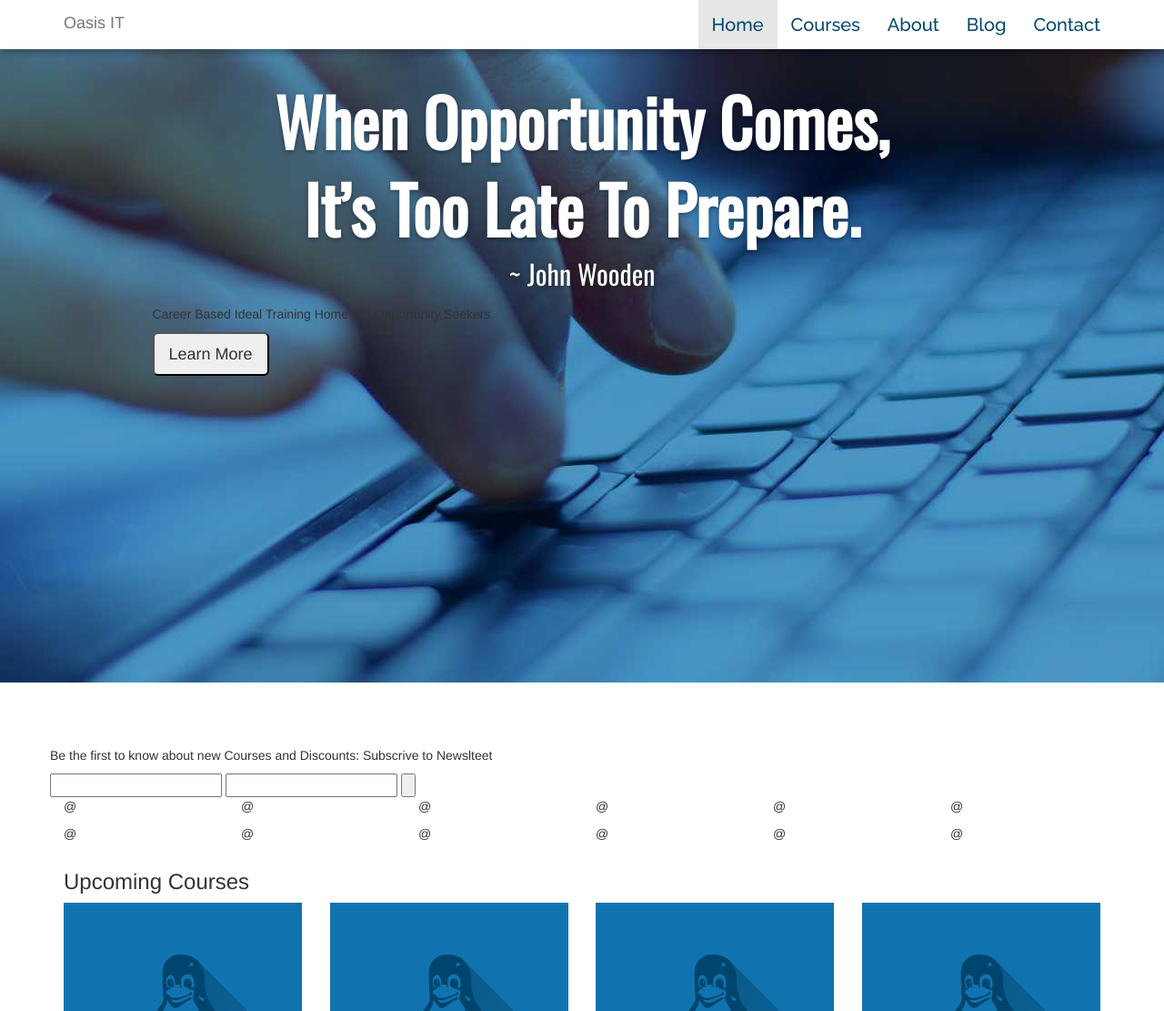
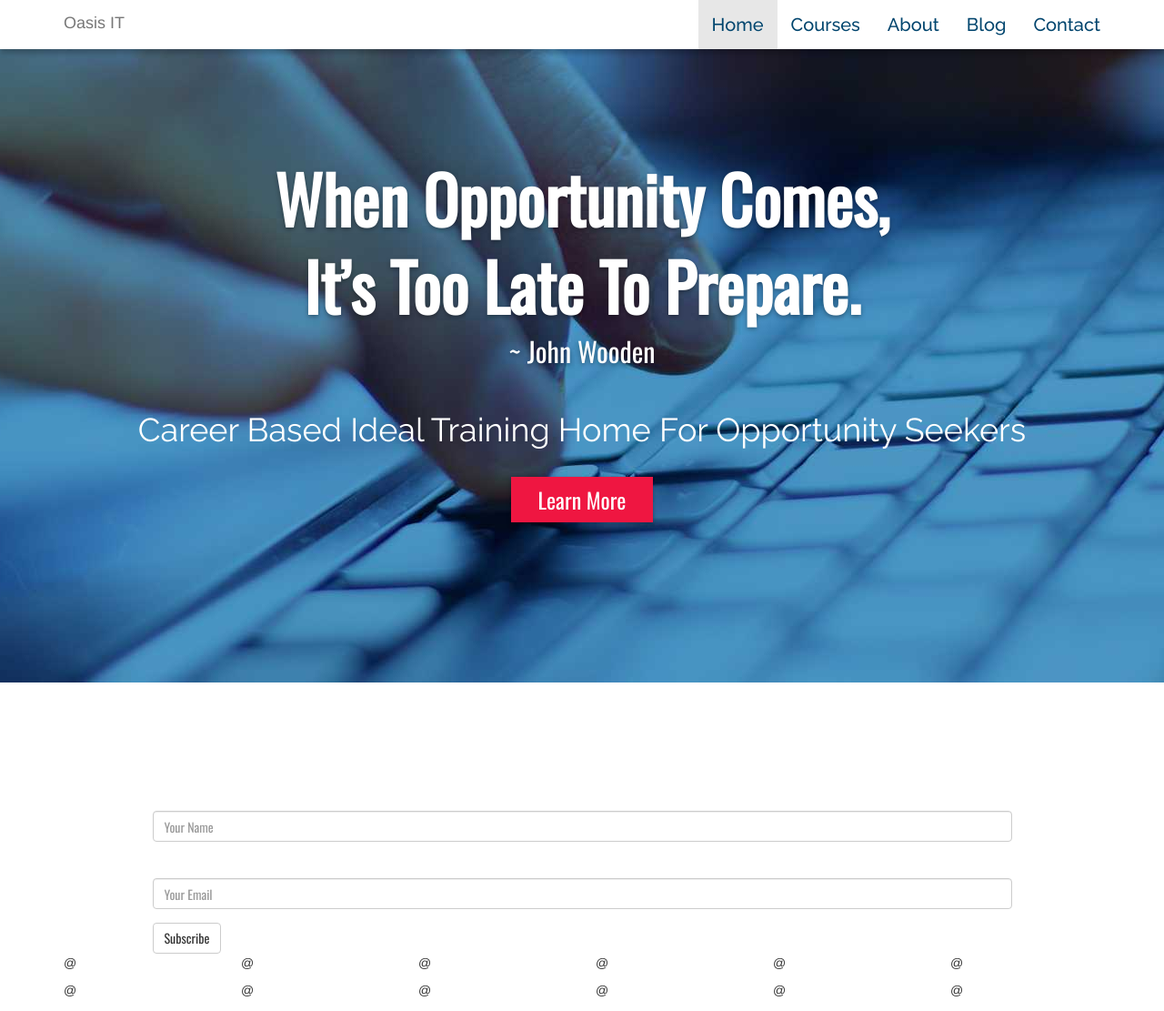
Before and after one commit to mobarakali/oct_site, a plain HTML site: page index.html in a window 1280 px wide. Shown: the top 1111 px of the page at 91% size. Drawn offline with nearby package versions, Linux system fonts and the light colour scheme.

Commit message:
Work on progress - Newsletter

```diff
--- a/css/main.css
+++ b/css/main.css
@@ -15,7 +15,9 @@ font-family: 'Raleway', sans-serif;
 font-family: 'Oswald', sans-serif;
 */
 
+
 /* fixing the top navbar*/
+
 body {
     background: #000;
     background: #450e9e;
@@ -39,11 +41,13 @@ body {
     box-shadow: 0px 5px 5px 0px rgba(1, 1, 1, 0.2);
 }
 
+
 /*#topnav .navbar ul.nav>li.active{
     background-color: transparent;
 TODO: fix the color in the li.active }
 
 */
+
 #topnav .navbar .nav a:link {
     color: #00456e;
     font-size: 20px;
@@ -58,10 +62,13 @@ TODO: fix the color in the li.active }
     background-position: top center;
     background-origin: border-box;
     position: relative;
+    background-repeat: no-repeat;
     top: -70px;
     padding-top: 70px;
     height: 750px;
     box-sizing: border-box;
+    color: #fff;
+    text-align: center;
 }
 
 #slider .h1 {
@@ -71,8 +78,7 @@ TODO: fix the color in the li.active }
     color: #fff;
     line-height: 96px;
     text-shadow: 0px 2px 5px rgba(1, 1, 1, 0.35);
-    text-align: center;
-    margin-top: 1.5rem;
+    margin-top: 10rem;
 }
 
 #slider .h1 small {
@@ -81,3 +87,43 @@ TODO: fix the color in the li.active }
     display: block;
     color: inherit;
 }
+
+#slider .h2 {
+    font-family: 'Raleway', sans-serif;
+    font-size: 36px;
+    line-height: 84px;
+    font-weight: normal;
+}
+
+.btn-cta {
+    background: #ef1641;
+    font-family: Oswald, sans-serif;
+    font-size: 24px;
+    line-height: 50px;
+    padding: 0 30px;
+    margin: 0;
+    border-radius: 0;
+    border: none;
+    box-shadow: 0px 2px 5px rgba(1, 1, 1, 0.35);
+}
+
+.btn-cta:hover {
+    background: #e5dcde;
+    color: #00456e;
+}
+
+#newsletter {
+    color: #ffffff;
+    font-family: Oswald, sans-serif;
+}
+
+#newsletter p {
+    font-size: 24px;
+    line-height: 36px;
+    letter-spacing: inherit;
+
+}
+
+#newsletter p em {
+    font-weight: bold;
+}
--- a/index.html
+++ b/index.html
@@ -28,14 +28,10 @@
             <!-- Brand and toggle get grouped for better mobile display -->
             <div class="navbar-header">
                 <button type="button" class="navbar-toggle collapsed" data-toggle="collapse"
-                        data-target="#bs-example-navbar-collapse-1" aria-expanded="false">
-                    <span class="sr-only">Toggle navigation</span>
-                    <span class="icon-bar"></span>
-                    <span class="icon-bar"></span>
-                    <span class="icon-bar"></span>
+                        data-target="#bs-example-navbar-collapse-1" aria-expanded="false"><span class="sr-only">Toggle navigation</span>
+                    <span class="icon-bar"></span> <span class="icon-bar"></span> <span class="icon-bar"></span>
                 </button>
-                <a class="navbar-brand" href="#">Oasis IT</a>
-            </div>
+                <a class="navbar-brand" href="#">Oasis IT</a></div>
             <!-- displays the navbar below -->
             <div class="collapse navbar-collapse" id="bs-example-navbar-collapse-8">
                 <ul class="nav navbar-nav navbar-right">
@@ -53,32 +49,35 @@
 <div id="slider" class="container-fluid">
     <div class="container">
         <div class="row">
-            <div class="col-md-10 col-md-offset-1">
-                <p class="h1">When Opportunity Comes,<br>
-                    It’s Too Late To Prepare.
+            <div class="col-md-12">
+                <p class="h1">When Opportunity Comes,
+                    <br> It’s Too Late To Prepare.
                     <small>~ John Wooden</small>
                 </p>
-            </div>
-            <div class="col-md-10 col-md-offset-1">
-                <p>Career Based Ideal Training Home For Opportunity Seekers
-                </p>
+                <p class="h2">Career Based Ideal Training Home For Opportunity Seekers </p>
                 <button class="btn-lg btn-cta">Learn More</button>
             </div>
         </div>
     </div>
 </div>
 <!-- #slider-->
-
 <div id="newsletter" class="container-fluid">
     <div class="container">
         <div class="row">
-            <p>Be the first to know about new Courses and Discounts: Subscrive to Newslteet </p>
-
-            <form action="">
-                <input type="text">
-                <input type="text">
-                <input name="submit" type="button">
-            </form>
+            <div class="col-md-offset-1 col-md-10">
+                <p>Be the first to know about new Courses and Discounts: <em>Subscribe to Newsletter.</em></p>
+                <form>
+                    <div class="form-group ">
+                        <label for="newsletterName">Password</label>
+                        <input type="password" class="form-control" id="newsletterName" placeholder="Your Name">
+                    </div>
+                    <div class="form-group">
+                        <label for="newsletterEmail">Email address</label>
+                        <input type="email" class="form-control" id="newsletterEmail" placeholder="Your Email">
+                    </div>
+                    <button type="submit" class="btn btn-default">Subscribe</button>
+                </form>
+            </div>
         </div>
     </div>
 </div>
@@ -129,21 +128,15 @@
 <div id="upcoming-courses">
     <div class="container">
         <p class="h3">Upcoming Courses</p>
-
         <div class="row">
             <div class="col-md-3 col-sm-6">
                 <div class="course-box">
                     <div class="course-img"><img src="images/Linux.png" alt=""></div>
                     <p class="head">Fundamental of Linux</p>
-
                     <p>Installation, Uses, controlling and security</p>
-
                     <p class="head">Fundamental of Linux</p>
-
                     <p>Installation, Uses, controlling and security</p>
-
                     <p class="head">Fundamental of Linux</p>
-
                     <p>Installation, Uses, controlling and security</p>
                     <button> Book Now!</button>
                 </div>
@@ -152,15 +145,10 @@
                 <div class="course-box">
                     <div class="course-img"><img src="images/Linux.png" alt=""></div>
                     <p class="head">Fundamental of Linux</p>
-
                     <p>Installation, Uses, controlling and security</p>
-
                     <p class="head">Fundamental of Linux</p>
-
                     <p>Installation, Uses, controlling and security</p>
-
                     <p class="head">Fundamental of Linux</p>
-
                     <p>Installation, Uses, controlling and security</p>
                     <button> Book Now!</button>
                 </div>
@@ -169,15 +157,10 @@
                 <div class="course-box">
                     <div class="course-img"><img src="images/Linux.png" alt=""></div>
                     <p class="head">Fundamental of Linux</p>
-
                     <p>Installation, Uses, controlling and security</p>
-
                     <p class="head">Fundamental of Linux</p>
-
                     <p>Installation, Uses, controlling and security</p>
-
                     <p class="head">Fundamental of Linux</p>
-
                     <p>Installation, Uses, controlling and security</p>
                     <button> Book Now!</button>
                 </div>
@@ -186,15 +169,10 @@
                 <div class="course-box">
                     <div class="course-img"><img src="images/Linux.png" alt=""></div>
                     <p class="head">Fundamental of Linux</p>
-
                     <p>Installation, Uses, controlling and security</p>
-
                     <p class="head">Fundamental of Linux</p>
-
                     <p>Installation, Uses, controlling and security</p>
-
                     <p class="head">Fundamental of Linux</p>
-
                     <p>Installation, Uses, controlling and security</p>
                     <button> Book Now!</button>
                 </div>
@@ -208,34 +186,26 @@
         <div class="row">
             <div class="col-md-6">
                 <p class="h1">Confused!</p>
-                <p>Not Sure about your <strong>Career.</strong> <br>
-                    Here is a guideline to help.</p>
+                <p>Not Sure about your <strong>Career.</strong>
+                    <br> Here is a guideline to help.</p>
                 <button class="btn-lg btn-cta"><strong>Read</strong> Career Guideline</button>
-
             </div>
         </div>
     </div>
 </div>
 <!-- # ad-career -->
-
 <div id="all-courses">
     <div class="container">
         <p class="h3">Upcoming Courses</p>
-
         <div class="row">
             <div class="col-md-3 col-sm-6">
                 <div class="course-box">
                     <div class="course-img"><img src="images/Linux.png" alt=""></div>
                     <p class="head">Fundamental of Linux</p>
-
                     <p>Installation, Uses, controlling and security</p>
-
                     <p class="head">Fundamental of Linux</p>
-
                     <p>Installation, Uses, controlling and security</p>
-
                     <p class="head">Fundamental of Linux</p>
-
                     <p>Installation, Uses, controlling and security</p>
                 </div>
             </div>
@@ -243,15 +213,10 @@
                 <div class="course-box">
                     <div class="course-img"><img src="images/Linux.png" alt=""></div>
                     <p class="head">Fundamental of Linux</p>
-
                     <p>Installation, Uses, controlling and security</p>
-
                     <p class="head">Fundamental of Linux</p>
-
                     <p>Installation, Uses, controlling and security</p>
-
                     <p class="head">Fundamental of Linux</p>
-
                     <p>Installation, Uses, controlling and security</p>
                 </div>
             </div>
@@ -259,15 +224,10 @@
                 <div class="course-box">
                     <div class="course-img"><img src="images/Linux.png" alt=""></div>
                     <p class="head">Fundamental of Linux</p>
-
                     <p>Installation, Uses, controlling and security</p>
-
                     <p class="head">Fundamental of Linux</p>
-
                     <p>Installation, Uses, controlling and security</p>
-
                     <p class="head">Fundamental of Linux</p>
-
                     <p>Installation, Uses, controlling and security</p>
                 </div>
             </div>
@@ -275,15 +235,10 @@
                 <div class="course-box">
                     <div class="course-img"><img src="images/Linux.png" alt=""></div>
                     <p class="head">Fundamental of Linux</p>
-
                     <p>Installation, Uses, controlling and security</p>
-
                     <p class="head">Fundamental of Linux</p>
-
                     <p>Installation, Uses, controlling and security</p>
-
                     <p class="head">Fundamental of Linux</p>
-
                     <p>Installation, Uses, controlling and security</p>
                 </div>
             </div>
@@ -291,21 +246,17 @@
     </div>
 </div>
 <!-- #all-courses -->
-
 <div id="testimonial" class="container-fluid">
     <div class="container">
         <div class="row">
             <p class="h2">Students Testimonial</p>
-
             <div class="col-md-6 col-sm-6">
                 <div class="box">
                     <p class="info">Lorem ipsum dolor sit amet, consectetur adipisicing elit. At explicabo illo magnam
                         maiores obcaecati perferendis quasi tempora, veritatis. Alias corporis dolores molestias natus
                         nobis quaerat quas qui, reprehenderit tempora voluptates!</p>
-
                     <div class="std-img"><img src="images/std1.jpg" alt=""></div>
                     <p class="std-name">Student Name</p>
-
                     <p class="social-icon">F T G+</p>
                 </div>
             </div>
@@ -314,10 +265,8 @@
                     <p class="info">Lorem ipsum dolor sit amet, consectetur adipisicing elit. At explicabo illo magnam
                         maiores obcaecati perferendis quasi tempora, veritatis. Alias corporis dolores molestias natus
                         nobis quaerat quas qui, reprehenderit tempora voluptates!</p>
-
                     <div class="std-img"><img src="images/std2.jpg" alt=""></div>
                     <p class="std-name">Student Name</p>
-
                     <p class="social-icon">F T G+</p>
                 </div>
             </div>
@@ -329,16 +278,13 @@
     <div class="container">
         <div class="row">
             <h2>Meet Our Instructors</h2>
-
             <div class="col-sm-12 col-md-6">
                 <div class="inner-box">
                     <div class="outer-box">
                         <div class="image"><img src="images/Wordpress.png" alt=""></div>
                         <div class="info-box">
                             <p class="name">Md. Mobarak Ali</p>
-
                             <p class="value">Web Developer</p>
-
                             <p class="social-icon">F T G</p>
                         </div>
                     </div>
@@ -350,9 +296,7 @@
                         <div class="image"><img src="images/Wordpress.png" alt=""></div>
                         <div class="info-box">
                             <p class="name">Md. Mobarak Ali</p>
-
                             <p class="value">Web Developer</p>
-
                             <p class="social-icon">F T G</p>
                         </div>
                     </div>
@@ -364,9 +308,7 @@
                         <div class="image"><img src="images/Wordpress.png" alt=""></div>
                         <div class="info-box">
                             <p class="name">Md. Mobarak Ali</p>
-
                             <p class="value">Web Developer</p>
-
                             <p class="social-icon">F T G</p>
                         </div>
                     </div>
@@ -378,9 +320,7 @@
                         <div class="image"><img src="images/Wordpress.png" alt=""></div>
                         <div class="info-box">
                             <p class="name">Md. Mobarak Ali</p>
-
                             <p class="value">Web Developer</p>
-
                             <p class="social-icon">F T G</p>
                         </div>
                     </div>
@@ -395,7 +335,6 @@
         <div class="row">
             <div class="col-md-6">
                 <p class="h1">Want to join us as a Trainer?</p>
-
                 <button class="btn-lg btn-cta">Drop Your CV</button>
             </div>
         </div>
@@ -414,8 +353,9 @@
             </div>
         </div>
         <div class="col-md-6">
-            <div class="map"><p>Google Map</p></div>
-
+            <div class="map">
+                <p>Google Map</p>
+            </div>
         </div>
     </div>
 </div>
@@ -427,28 +367,24 @@
                 <div class="col-md-3">
                     <div class="box">
                         <p class="h3">About Oasis IT </p>
-
                         <p>some content</p>
                     </div>
                 </div>
                 <div class="col-md-3">
                     <div class="box">
                         <p class="h3">Latest Blog</p>
-
                         <p>some content</p>
                     </div>
                 </div>
                 <div class="col-md-3">
                     <div class="box">
                         <p class="h3">Latest Courses</p>
-
                         <p>some content</p>
                     </div>
                 </div>
                 <div class="col-md-3">
                     <div class="box">
                         <p class="h3">Quick Links</p>
-
                         <p>main <a href="images/BrowserPreview_tmp.jpg">template</a></p>
                     </div>
                 </div>
```
